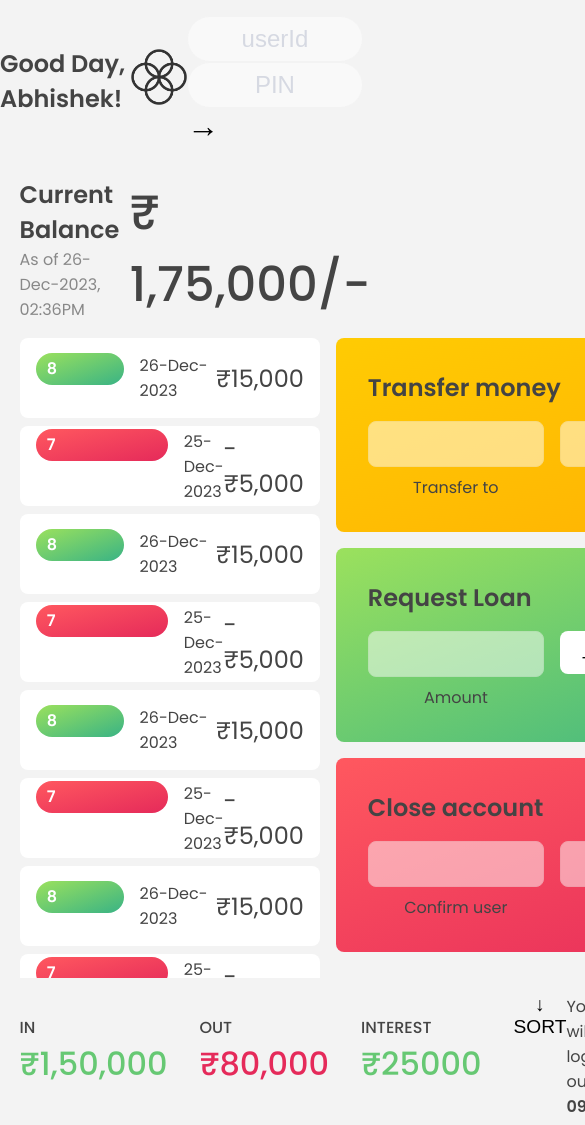
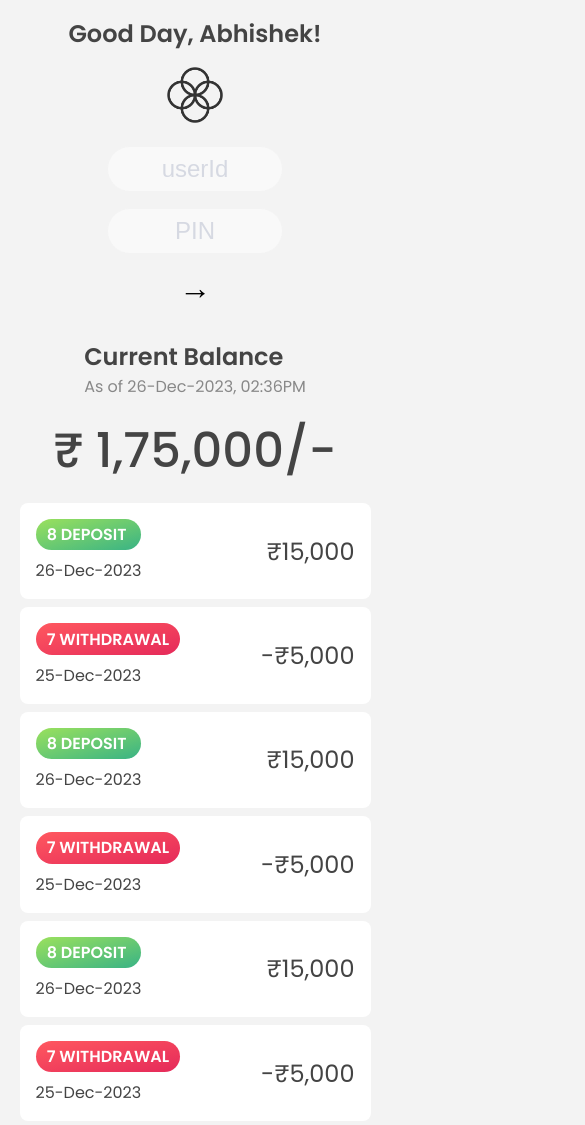
Before and after one commit to Alex21c/LearningJavaScriptEducatorJonasSchmedtmann, a website: page Projects/BankistApp/index.html in a window 390 px wide. Shown: the top 1125 px of the page, 585 px wide, since content can reach past the window. Drawn offline with Linux system fonts and the light colour scheme.

Commit message:
added responsiveness !

```diff
--- a/Projects/BankistApp/index.css
+++ b/Projects/BankistApp/index.css
@@ -236,6 +236,7 @@ section#transactions ul li div.transactionAmount{
  section#statusBar{
   display: flex;
   justify-content: space-between;
+  gap:1rem;
  }
 section#statusBar ul{
   display: flex;
@@ -270,3 +271,100 @@ section#statusBar ul button{
 span.loggedOutTime{
   font-weight: 600;
 }
+
+
+/***
+ * MEDIA QUERIES
+ */
+ @media screen and (max-width:1290px) {
+   header#header{
+     padding:1rem;
+    }
+  }
+
+@media screen and (max-width:1070px) {
+  section.commonTransferOrLoanOrClose form{
+    flex-direction: column;
+  }
+  section#transactions ul{
+    max-height: 64rem;
+  }
+  div.wrapper3SectionsTransferRequestClose h2{
+    text-align: center;
+  }
+  section#statusBar ul{
+    gap:1rem;
+  }
+}
+
+@media screen and (max-width:980px) {
+  .valueIn, .valueOut, .valueInterest{
+    font-size: 1.7rem;
+  }
+}
+
+@media screen and (max-width:836px) {
+  section#statusBar ul{
+    gap:0;
+  }
+}
+
+@media screen and (max-width:790px) {
+  header#header{
+    flex-direction: column;
+    gap:1rem;
+  }
+  section#statusBar ul{
+    display: grid;
+    grid-template-columns: 1fr 1fr;
+    grid-template-rows:1fr 1fr;
+    gap:1rem;
+    justify-content: center;
+    align-items: center;
+  }
+  section#transactions ul li div.transactionInfo{
+    flex-direction: column;
+    gap:.5rem;
+
+  }
+  section#transactions ul li{
+    min-height: unset;
+  }
+
+}
+
+
+
+@media screen and (max-width:610px) {
+  main div.wrapperDepositsAnd3SectionsRight{
+    flex-direction: column;
+  }
+  section.commonTransferOrLoanOrClose form{
+    justify-content: center;
+    align-items: center;
+  }
+  section#statusBar{
+    flex-direction: column;
+  }
+
+  section#currentBalance{
+    flex-direction: column;
+    justify-content: center;
+    align-items: center;
+    gap: 1rem;
+  }
+}
+
+@media screen and (max-width:444px) {
+  header#header form{
+    display: flex;
+    flex-direction: column;
+    gap: 1rem;
+  }
+}
+
+@media screen and (max-width:330px) {
+  section#currentBalance div.balanceAmount{
+    font-size: 2.5rem;
+  }
+}
--- a/Projects/BankistApp/index.js
+++ b/Projects/BankistApp/index.js
@@ -1 +1,9 @@
 'use strict';
+// Data
+const account1 = {
+  owner: 'Abhishek kumar',
+  transactions: [6200, -3500, 700, -500, 2100, -1800, 500, -300, 1100, -800],
+  interestRate: 1.2,
+  pin: 1111,
+};
+console.log(account1);
```
